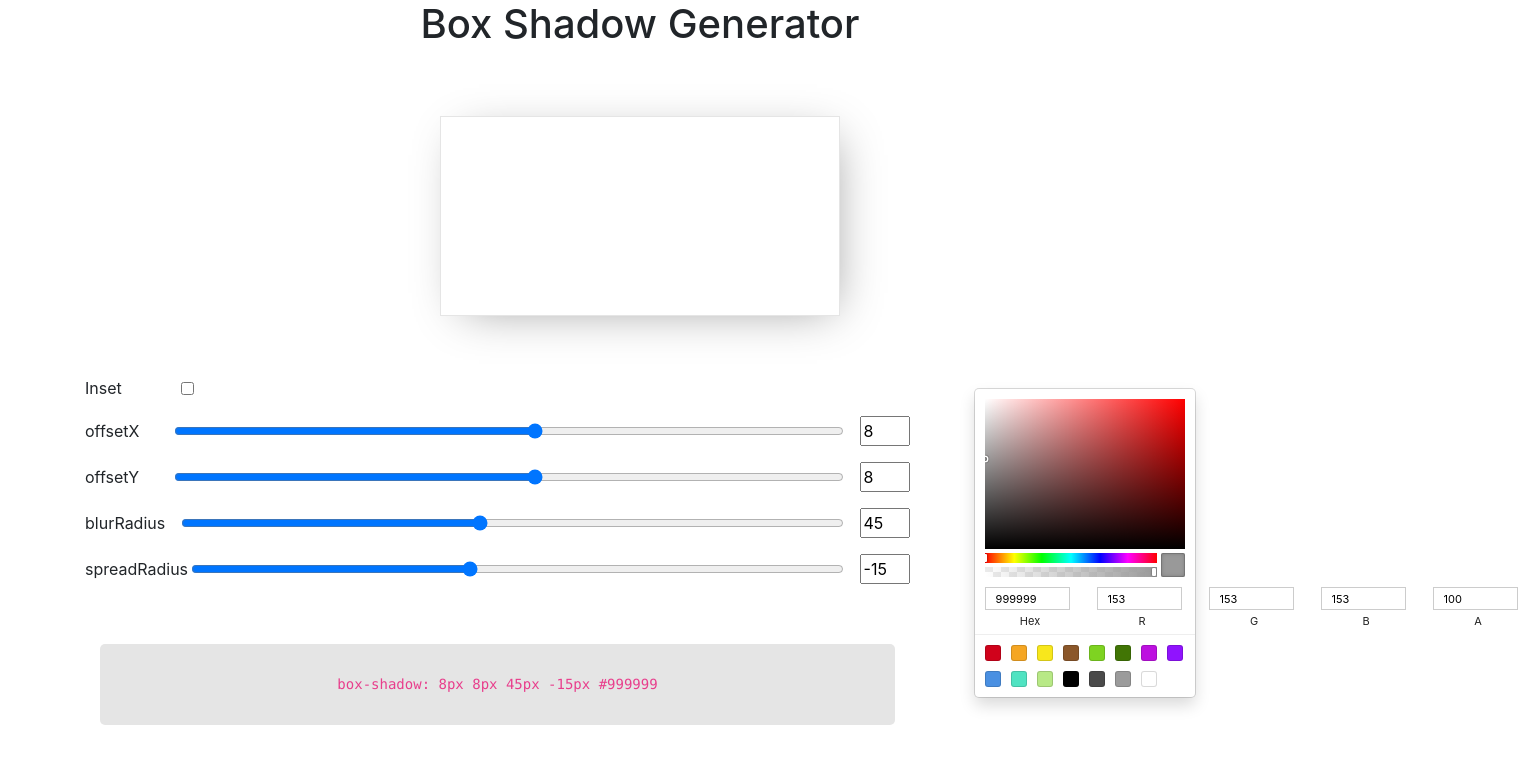
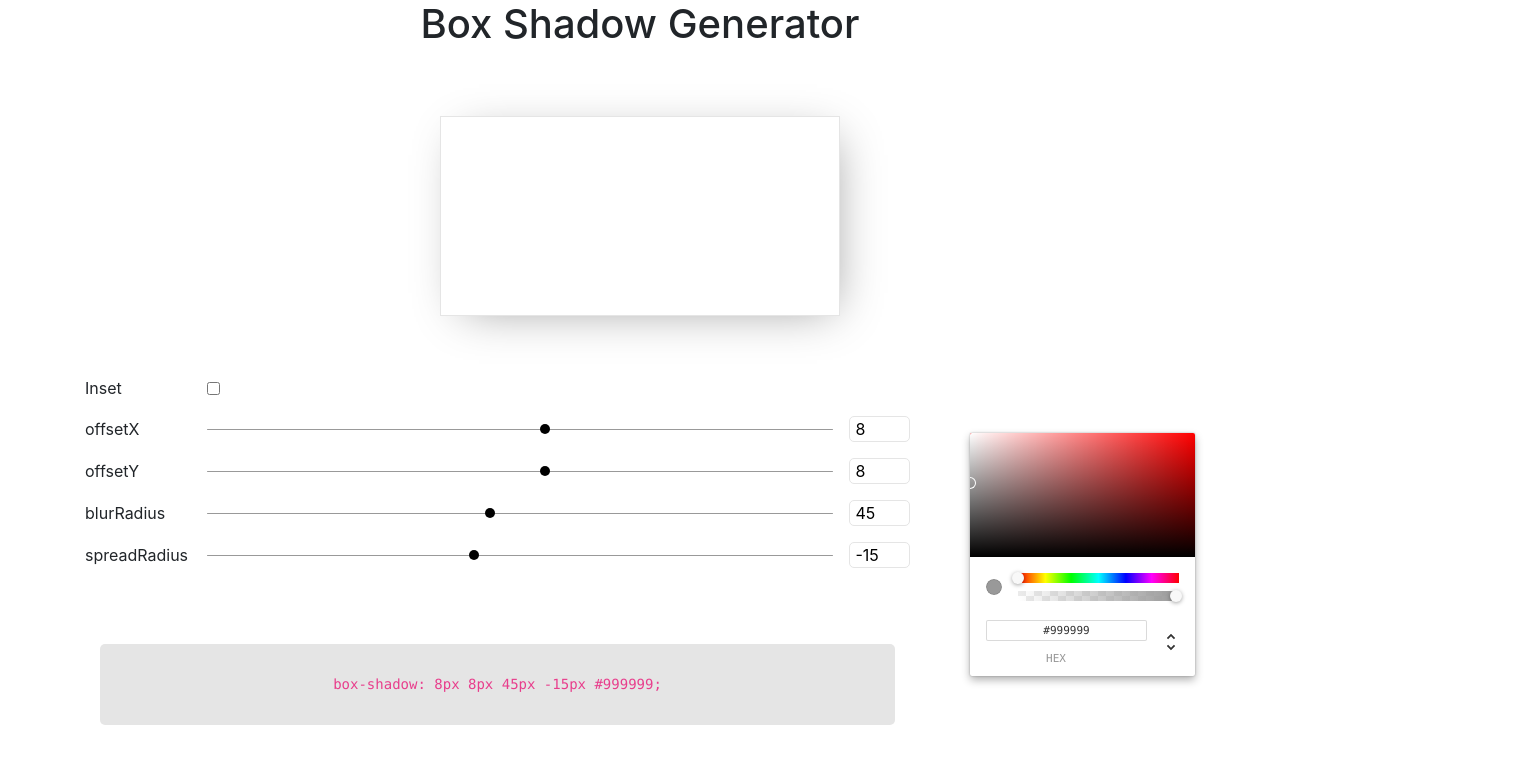
Before and after one commit to iposho/boxshadowru, a React (Create React App) app: page / in a window 1280 px wide. Shown: the top 784 px of the page, 1539 px wide, since content can reach past the window. Built offline with nearby package versions, Linux system fonts and the light colour scheme.

Commit message:
second draft version

```diff
--- a/package.json
+++ b/package.json
@@ -4,6 +4,7 @@
   "private": true,
   "author": "Pavel Kuzyakin <pavel@kuzyakin.me> (https://kuzyakin.me)",
   "dependencies": {
+    "@material-ui/core": "^4.9.2",
     "@testing-library/jest-dom": "^4.2.4",
     "@testing-library/react": "^9.4.0",
     "@testing-library/user-event": "^7.2.1",
--- a/src/components/Canvas/Canvas.css
+++ b/src/components/Canvas/Canvas.css
@@ -8,14 +8,17 @@
     width: 100%;
 }
 
-.settingsItem input[type=checkbox], .settingsItem input[type=color] {
-    margin-left: -10px;
+.settingsItem input[type=checkbox] {
+    margin-left: -34px;
 }
 
 .settingsItem input[type=number] {
     width: 100%;
-    max-width: 5ch;
+    max-width: 6ch;
     margin-left: 1rem;
+    padding: 0 5px;
+    border: 1px solid #e5e5e5;
+    border-radius: 5px;
 }
 
 .settingsItem input[type=text] {
@@ -27,7 +30,7 @@
 .settingsItem label {
     margin-right: 1rem;
     margin-bottom: 0;
-    width: 90px;
+    width: 140px;
 }
 
 .settingsItem .colorPicker {
@@ -41,6 +44,7 @@ code {
     justify-content: center;
     background: #e5e5e5;
     border-radius: 5px;
+    width: 100%;
 }
 
 .bs-example-wrapper {
@@ -55,3 +59,32 @@ code {
     min-height: 200px;
     border: 1px solid #e5e5e5;
 }
+
+.value::after{
+    content: '€';
+    margin-left: 5px;
+}
+
+input[type="range"] {
+    display: block;
+    -webkit-appearance: none;
+    -moz-appearance: none;
+    background: #999;
+    border-radius: 5px;
+    width: 100%;
+    height: 1px;
+    outline: 0;
+}
+input[type="range"]::-webkit-slider-thumb {
+    -webkit-appearance: none;
+    background-color: #000;
+    width: 10px;
+    height: 10px;
+    border-radius: 50%;
+    cursor: pointer;
+    transition: .3s ease-in-out;
+}
+
+input[type="range"]::-webkit-slider-thumb:active {
+    transform: scale(1.1);
+}
--- a/src/components/Canvas/Canvas.jsx
+++ b/src/components/Canvas/Canvas.jsx
@@ -1,6 +1,6 @@
 import React from 'react';
 
-import { SketchPicker } from 'react-color';
+import { ChromePicker } from 'react-color';
 
 import './Canvas.css';
 
@@ -12,6 +12,8 @@ class Canvas extends React.Component {
     blurRadius: 45,
     spreadRadius: -15,
     color: '#999999',
+    colorRgb: '',
+    isRgb: false,
   };
 
   handleChange = key => (e) => {
@@ -30,13 +32,17 @@ class Canvas extends React.Component {
   }
 
   handleChangeComplete = (color) => {
+    const value = `rgb(${color.rgb.r}, ${color.rgb.g}, ${color.rgb.b}, ${color.rgb.a})`;
+
     this.setState({
-      color: color.hex
+      color: value,
+      colorRgb: color.rgb,
+      isRgb: true,
     });
   }
 
   render() {
-    const { inset, offsetX, offsetY, blurRadius, spreadRadius, color } = this.state;
+    const { inset, isRgb, offsetX, offsetY, blurRadius, spreadRadius, color } = this.state;
     const style = {
       boxShadow: `${inset ? 'inset' : ''} ${offsetX}px ${offsetY}px ${blurRadius}px ${spreadRadius}px ${color}`,
     }
@@ -57,12 +63,18 @@ class Canvas extends React.Component {
               <div className="settingsItem">
                 <label htmlFor="offsetX">offsetX</label>
                 <input type="range" onChange={this.handleChange('offsetX')} value={offsetX} name="offsetX" min="-100" max="100" />
-                <input type="number" onChange={this.handleChange('offsetX')} className="value" value={offsetX} min="-100" max="100" />
+                <input type="number"
+                       onChange={this.handleChange('offsetX')}
+                       className="value"
+                       value={offsetX}
+                       min="-100"
+                       max="100"
+                />
               </div>
               <div className="settingsItem">
                 <label htmlFor="offsetY">offsetY</label>
                 <input type="range" onChange={this.handleChange('offsetY')} value={offsetY} name="offsetY" min="-100" max="100" />
-                <input type="number" onChange={this.handleChange('offsetY')} className="value" value={offsetY} min="-100" max="100" />
+                <input type="number" onChange={this.handleChange('offsetY')} className="value" value={offsetY} min={-100} max={100} />
               </div>
               <div className="settingsItem">
                 <label htmlFor="blurRadius">blurRadius</label>
@@ -74,25 +86,25 @@ class Canvas extends React.Component {
                 <input type="range" onChange={this.handleChange('spreadRadius')} value={spreadRadius} name="spreadRadius" min="-100" max="100" />
                 <input type="number" onChange={this.handleChange('spreadRadius')} className="value" value={spreadRadius} min="-100" max="100" />
               </div>
-              <div className="col-12">
+              <div className="col-12 d-none d-md-flex mb-4">
                 <code>
-                  box-shadow: {style.boxShadow}
+                  box-shadow: {style.boxShadow};
                 </code>
               </div>
             </div>
-            <div className="col-12 col-md-3 d-flex justify-content-end">
+            <div className="col-12 d-md-none mb-4">
+              <code>
+                box-shadow: {style.boxShadow};
+              </code>
+            </div>
+            <div className="col-12 col-md-3 d-flex justify-content-center justify-content-md-end">
               <div className="settingsItem colorPicker">
-                <SketchPicker
-                    color={this.state.color}
+                <ChromePicker
+                    color={isRgb ? this.state.colorRgb : this.state.color}
                     onChangeComplete={this.handleChangeComplete}
                 />
-                {/*<input type="color" onChange={this.handleChange('color')} name="color" value={color} />*/}
-                {/*<input type="text" value={color} onChange={this.handleChange('colorText')} />*/}
               </div>
             </div>
-          </div>
-          <div className="row text-center">
-
           </div>
         </main>
     );
```
Also changed, not shown: 1 other file (tests, documents, lock files or other folders).
